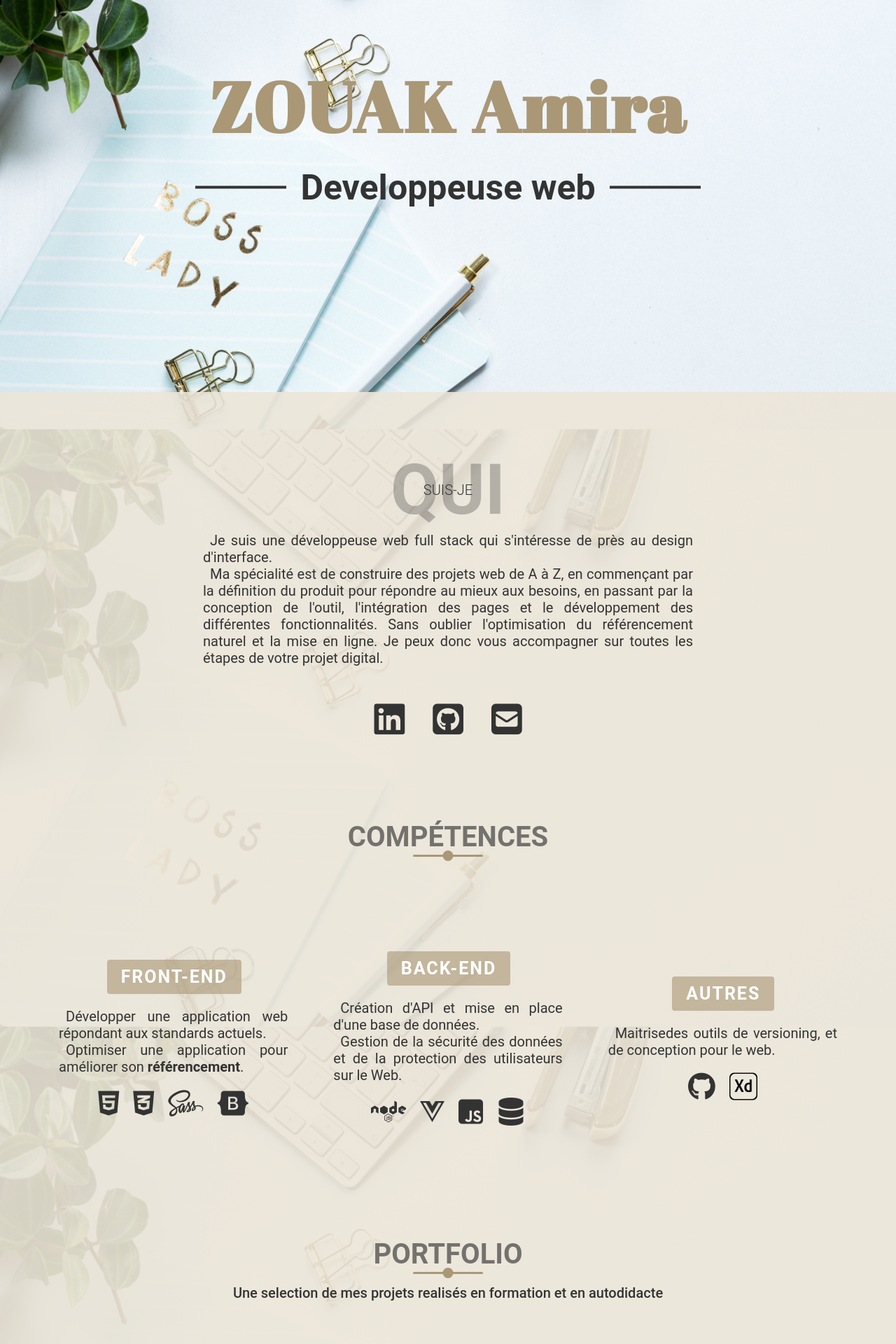
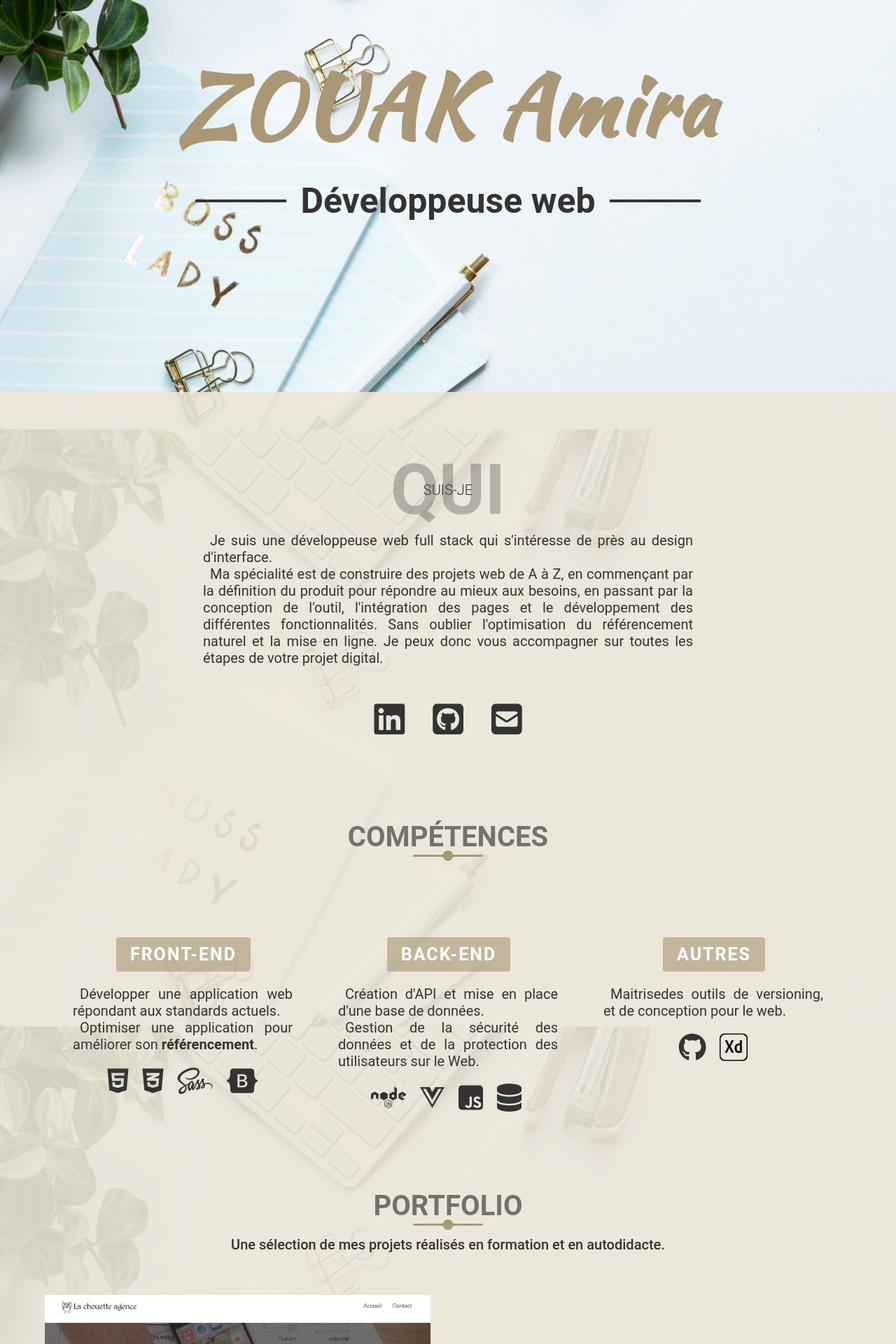
Before and after one commit to serendipity-coding/portfolio-amira, a PHP site: page / in a window 1280 px wide. Shown: the part 240-2160 px from the top of the page at 70% size. Run offline with PHP 8.4, Linux system fonts and the light colour scheme; some libraries are stand-ins or nearby versions.

Commit message:
change language

```diff
--- a/index.html
+++ b/index.html
@@ -51,7 +51,7 @@
         </nav>
         <div class="landing-text">
             <h1>ZOUAK Amira</h1>
-            <h6>Developpeuse web</h6>
+            <h6>Développeuse web</h6>
         </div>
     </header>
     <section class="about" id="about">
@@ -183,7 +183,7 @@
         <div class="container">
             <div class="section-heading">
                 <h1>Portfolio</h1>
-                <h6>Une selection de mes projets realisés en formation et en autodidacte</h6>
+                <h6>Une sélection de mes projets réalisés en formation et en autodidacte.</h6>
             </div>
             <div class="portfolio-item">
                 <div class="portfolio-img has-margin-right" data-aos="fade-right" data-aos-delay="300">
@@ -239,7 +239,7 @@
             <div class="section-heading">
                 <h1>Contact</h1>
                 <h6>
-                    N'hésitez-pas à me contacter pour plus d'information
+                    Vous avez un projet, une question, contactez moi ou parlons en
                 </h6>
             </div>
             <div class="timeline" data-aos="fade-down" data-aos-delay="300">
--- a/main.css
+++ b/main.css
@@ -45,7 +45,7 @@ img{
 }
 .section-heading{
     text-align: center;
-    margin-bottom: 10rem;
+    margin-bottom: 6rem;
 }
 .section-heading h1{
     font-size: 4rem;
@@ -189,8 +189,8 @@ li{
     z-index: 1;
 }
 .landing-text h1 {
-    font-size: 10rem;
-    font-family: 'Abril Fatface', cursive;
+    font-size: 12rem;
+    font-family: 'Kaushan Script', cursive;
     letter-spacing: 3px;
     /* background: linear-gradient(to top,#a3d6c9, #0A4F63);
     -webkit-background-clip: text;
@@ -280,18 +280,21 @@ li{
 
 /*Start services*/
 .my-skills{
-    margin-top: 10rem;
+    /* margin-top: 10rem; */
     display: grid;
     grid-template-columns: repeat(auto-fit, minmax(25rem, 1fr));
     grid-gap:2.5rem;
-    text-align: center;
+    text-align: justify;
+   padding: 2rem;
+   margin-bottom: 6rem;
 }
 .skill{
     display: flex;
     flex-direction: column;
-    justify-content: center;
     align-items: center;
     padding: 2rem;
+    height:200px;
+
 }
 .skill h1 {
     text-transform: uppercase;
```
